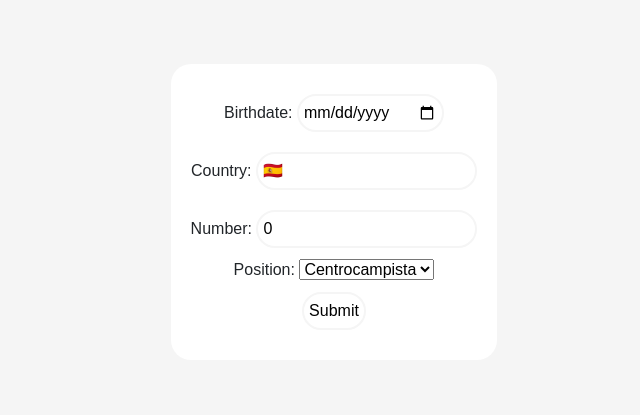
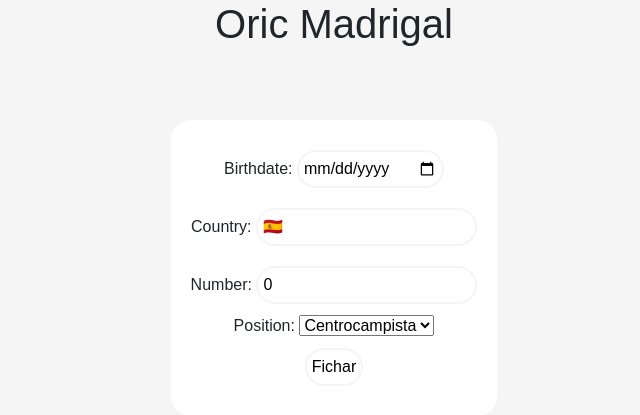
Before and after one commit to Angel170605/My-projects, a Django app: page /players/3/2/sign/ in a window 1280 px wide. Shown: the top 415 px of the page, without its empty margins (306-946 px from the left). Run offline with Django 5.2, Linux system fonts and the light colour scheme; a user stored in the database is signed in; data comes from the database, SQL or seed files in the repository; both versions use the stored data as it was after the commit.

Commit message:
Se empieza a intentar el modo oscuro

```diff
--- a/rsl/players/models.py
+++ b/rsl/players/models.py
@@ -36,9 +36,5 @@ class Player(models.Model):
     def __str__(self):
         return f'{self.user.first_name} {self.user.last_name}, #{self.number}'
 
-    def save(self, *args, **kwargs):
-        self.played == len(Team.objects.filter(local=self.team)) + len(Team.objects.filter(away=self.team))
-        super().save(*args, **kwargs)
-
     class Meta:
         ordering = ['team', 'position', 'number']
--- a/rsl/players/templates/players/form.html
+++ b/rsl/players/templates/players/form.html
@@ -2,10 +2,12 @@
 
 {% block content %}
 
+<h1>{{ user.first_name }} {{ user.last_name }}</h1>
+
 <form method="post" enctype="multipart/form-data" novalidate>
     {% csrf_token %}
     {{ form }}
-    <input type="submit" value="Submit">
+    <input type="submit" value="Fichar">
 </form>
 
 {% endblock  %}
--- a/rsl/shared/templates/nav.html
+++ b/rsl/shared/templates/nav.html
@@ -2,6 +2,7 @@
 
 <nav class="navbar navbar-expand-lg bg-body-tertiary">
   <div class="container-fluid">
+    <button class="btn rounded-fill"><i class="bi bi-moon-fill"></i></button>
     <a class="navbar-brand" href="{% url 'tournament:main' %}">
       <img src={% static 'img/brand.png' %} alt="RSL" width="30" height="30">
     </a>
```
Also changed, not shown: rsl/db.sqlite3.
